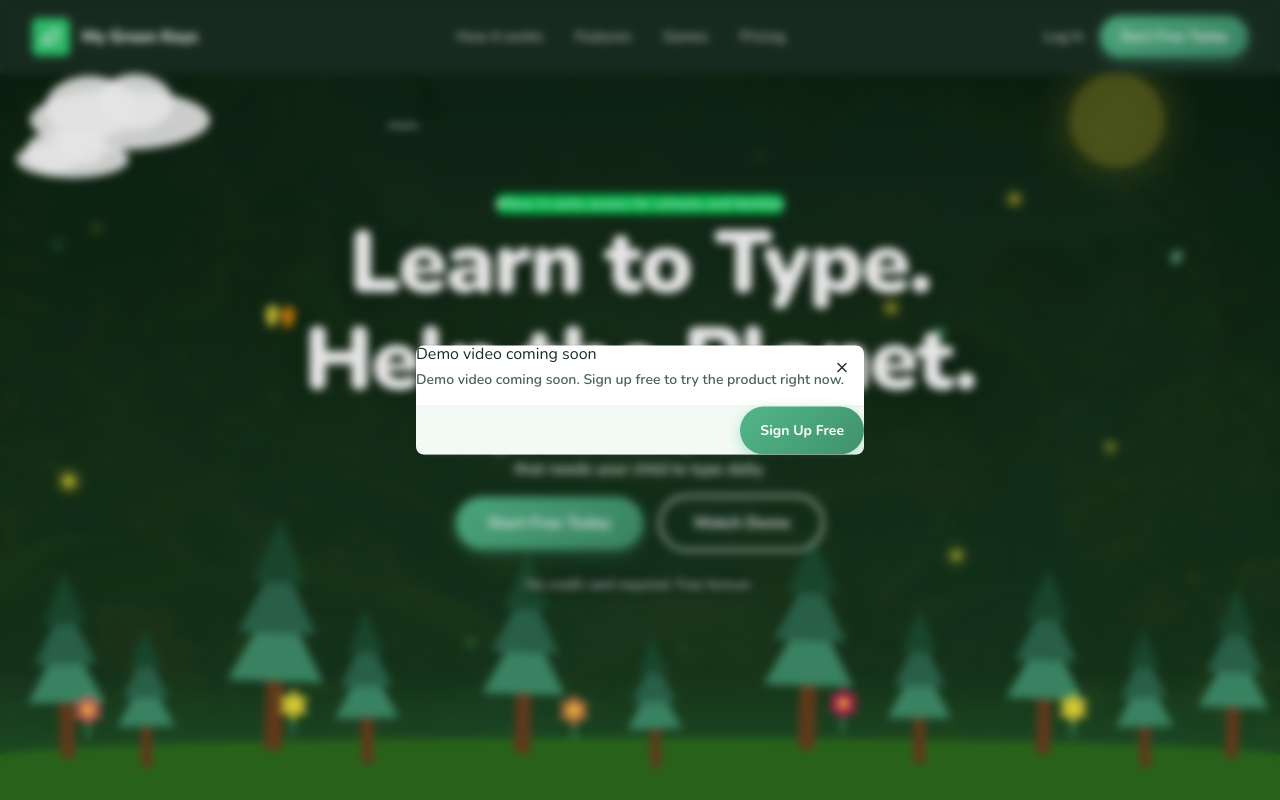
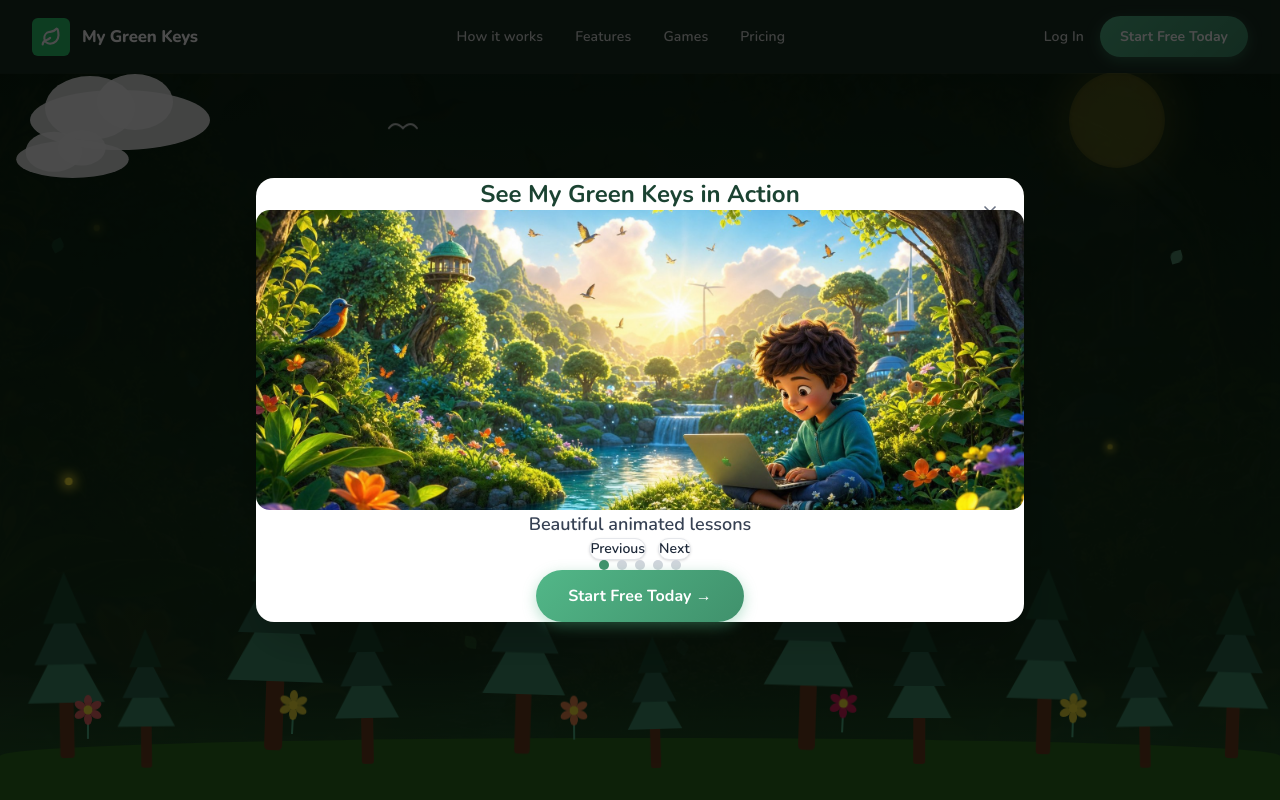
Before and after one commit to waleedbinkhalid86/my-green-keys, a Next.js app: page / in a window 1280 px wide. Both pictures are taken after a click on the button "Watch Demo". Shown: the top 800 px of the page. Built offline with nearby package versions, Linux system fonts and the light colour scheme.

Commit message:
add Watch Demo modal with screenshot slideshow

```diff
--- a/src/app/page.tsx
+++ b/src/app/page.tsx
@@ -1,16 +1,8 @@
 "use client";
 import Image from "next/image";
 import Link from "next/link";
-import { Leaf, Menu, MessageSquare, School, Users } from "lucide-react";
+import { Leaf, Menu, MessageSquare, School, Users, X } from "lucide-react";
 import React from "react";
-import {
-  Dialog,
-  DialogContent,
-  DialogDescription,
-  DialogFooter,
-  DialogHeader,
-  DialogTitle,
-} from "@/components/ui/dialog";
 
 const DARK = "#1A2F23";
 const PRIMARY = "#2ECC71";
@@ -159,30 +151,167 @@
 
 export default function HomePage() {
   const [mobileMenuOpen, setMobileMenuOpen] = React.useState(false);
-  const [demoModalOpen, setDemoModalOpen] = React.useState(false);
+  const [isOpen, setIsOpen] = React.useState(false);
+  const [currentSlide, setCurrentSlide] = React.useState(0);
+  const isPausedRef = React.useRef(false);
+
+  const slides = React.useMemo(
+    () =>
+      [
+        {
+          src: "/images/homepage/homepage-hero.jpg",
+          caption: "Beautiful animated lessons",
+        },
+        {
+          src: "/images/homepage/how-2-typing.jpg",
+          caption: "Learn proper finger placement",
+        },
+        {
+          src: "/images/homepage/feature-pet.jpg",
+          caption: "Care for your virtual pet",
+        },
+        {
+          src: "/images/homepage/how-3-planet.jpg",
+          caption: "Earn eco-points, plant real trees",
+        },
+        {
+          // fallback (homepage-kids.jpg wasn't present in /public/images/homepage)
+          src: "/images/homepage/feature-lessons.jpg",
+          caption: "Loved by kids 6-14",
+        },
+      ] as const,
+    []
+  );
+
+  const closeModal = React.useCallback(() => setIsOpen(false), []);
+  const prevSlide = React.useCallback(
+    () => setCurrentSlide((s) => (s - 1 + slides.length) % slides.length),
+    [slides.length]
+  );
+  const nextSlide = React.useCallback(
+    () => setCurrentSlide((s) => (s + 1) % slides.length),
+    [slides.length]
+  );
+
+  React.useEffect(() => {
+    if (!isOpen) return;
+    const onKeyDown = (e: KeyboardEvent) => {
+      if (e.key === "Escape") closeModal();
+    };
+    window.addEventListener("keydown", onKeyDown);
+    return () => window.removeEventListener("keydown", onKeyDown);
+  }, [isOpen, closeModal]);
+
+  React.useEffect(() => {
+    if (!isOpen) return;
+    const prevOverflow = document.body.style.overflow;
+    document.body.style.overflow = "hidden";
+    return () => {
+      document.body.style.overflow = prevOverflow;
+    };
+  }, [isOpen]);
+
+  React.useEffect(() => {
+    if (!isOpen) return;
+    const id = window.setInterval(() => {
+      if (isPausedRef.current) return;
+      setCurrentSlide((s) => (s + 1) % slides.length);
+    }, 4000);
+    return () => window.clearInterval(id);
+  }, [isOpen, slides.length]);
 
   return (
     <>
-      <Dialog open={demoModalOpen} onOpenChange={setDemoModalOpen}>
-        <DialogContent className="sm:max-w-md" showCloseButton>
-          <DialogHeader>
-            <DialogTitle>Demo video coming soon</DialogTitle>
-            <DialogDescription>
-              Demo video coming soon. Sign up free to try the product right now.
-            </DialogDescription>
-          </DialogHeader>
-          <DialogFooter className="gap-2 sm:justify-end">
-            <Link
-              href="/signup"
-              className="hover:shadow-2xl hover:scale-105 hover:brightness-110"
-              style={{ ...PRIMARY_CTA_STYLE, padding: "14px 20px", fontSize: "14px" }}
-              onClick={() => setDemoModalOpen(false)}
+      {isOpen && (
+        <div
+          className="fixed inset-0 z-[100] flex items-center justify-center bg-black/70 px-4 transition-opacity duration-200 ease-out"
+          onClick={closeModal}
+          style={{ opacity: 1, animation: "fade-in 0.18s ease-out both" }}
+        >
+          <div
+            className="relative w-full max-w-3xl rounded-2xl bg-white p-6 shadow-2xl"
+            onClick={(e) => e.stopPropagation()}
+          >
+            <button
+              type="button"
+              onClick={closeModal}
+              aria-label="Close demo modal"
+              className="absolute right-4 top-4 inline-flex h-9 w-9 items-center justify-center rounded-full text-gray-500 hover:bg-gray-100 hover:text-gray-800 transition-colors"
             >
-              Sign Up Free
-            </Link>
-          </DialogFooter>
-        </DialogContent>
-      </Dialog>
+              <X className="h-5 w-5" aria-hidden />
+            </button>
+
+            <h2 className="mb-4 text-center text-2xl font-bold text-[#1B4332]">See My Green Keys in Action</h2>
+
+            <div
+              className="select-none"
+              onMouseEnter={() => {
+                isPausedRef.current = true;
+              }}
+              onMouseLeave={() => {
+                isPausedRef.current = false;
+              }}
+            >
+              <div className="relative">
+                <div className="transition-opacity duration-500 ease-out" key={currentSlide}>
+                  <Image
+                    src={slides[currentSlide].src}
+                    alt=""
+                    width={1200}
+                    height={600}
+                    className="h-[300px] w-full rounded-xl object-cover"
+                    priority={false}
+                  />
+                  <p className="mt-3 text-center text-lg text-gray-700">{slides[currentSlide].caption}</p>
+                </div>
+              </div>
+
+              <div className="mt-4 flex items-center justify-center gap-3">
+                <button
+                  type="button"
+                  onClick={prevSlide}
+                  className="rounded-full border border-gray-200 bg-white px-4 py-2 text-sm font-semibold text-gray-800 shadow-sm hover:bg-gray-50"
+                >
+                  Previous
+                </button>
+                <button
+                  type="button"
+                  onClick={nextSlide}
+                  className="rounded-full border border-gray-200 bg-white px-4 py-2 text-sm font-semibold text-gray-800 shadow-sm hover:bg-gray-50"
+                >
+                  Next
+                </button>
+              </div>
+
+              <div className="mt-4 flex items-center justify-center gap-2">
+                {slides.map((_, idx) => (
+                  <button
+                    key={idx}
+                    type="button"
+                    onClick={() => setCurrentSlide(idx)}
+                    aria-label={`Go to slide ${idx + 1}`}
+                    className={[
+                      "h-2.5 w-2.5 rounded-full transition-colors",
+                      idx === currentSlide ? "bg-[#40916C]" : "bg-gray-300 hover:bg-gray-400",
+                    ].join(" ")}
+                  />
+                ))}
+              </div>
+            </div>
+
+            <div className="mt-6 flex justify-center">
+              <Link
+                href="/signup"
+                className="hover:shadow-2xl hover:scale-105 hover:brightness-110"
+                style={{ ...PRIMARY_CTA_STYLE, textDecoration: "none" }}
+                onClick={closeModal}
+              >
+                Start Free Today →
+              </Link>
+            </div>
+          </div>
+        </div>
+      )}
 
       <nav
         style={{
@@ -431,7 +560,7 @@
               type="button"
               className="hover:bg-[#1B4332] hover:text-white hover:scale-105"
               style={SECONDARY_CTA_STYLE_ON_DARK}
-              onClick={() => setDemoModalOpen(true)}
+              onClick={() => setIsOpen(true)}
             >
               Watch Demo
             </button>
```
